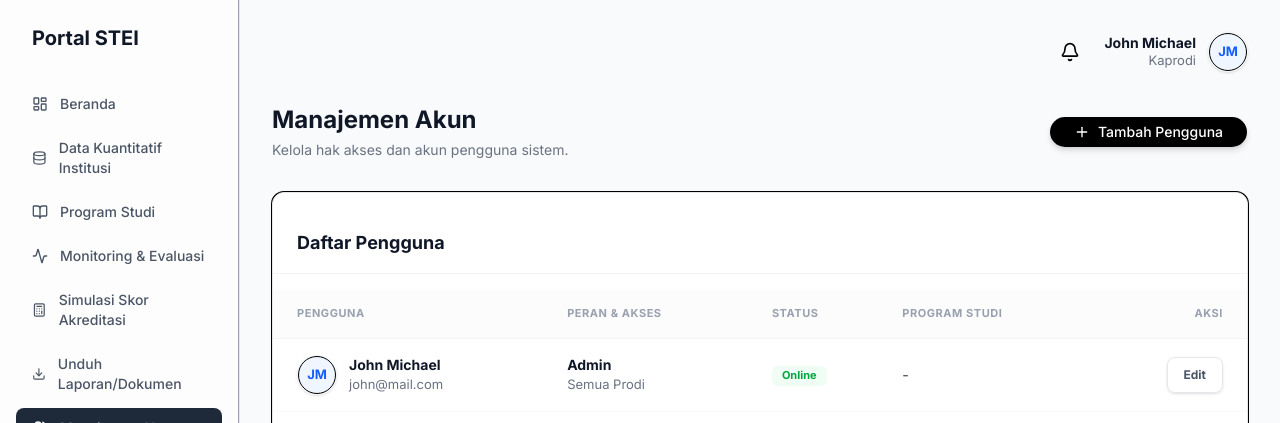
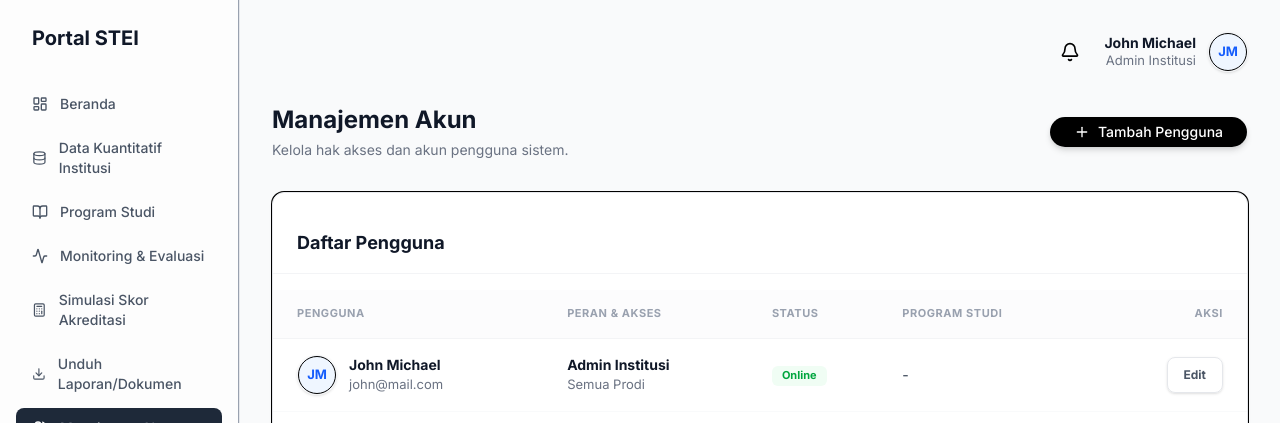
Before and after one commit to nazihnajmudin/mirror-ppl-g3-6-if3250_k03_g06_stei1-fe, a Next.js app: page /manajemen-akun in a window 1280 px wide. Shown: the top 423 px of the page. Built offline with nearby package versions, Linux system fonts and the light colour scheme.

Commit message:
chore: update user profile in header and manajemen akun

```diff
--- a/src/app/(manajemen-akun)/manajemen-akun/page.tsx
+++ b/src/app/(manajemen-akun)/manajemen-akun/page.tsx
@@ -43,7 +43,7 @@ const mockUsers: UserData[] = [
     id: "1",
     name: "John Michael",
     email: "john@mail.com",
-    role: "Admin",
+    role: "Admin Institusi",
     access: "Semua Prodi",
     status: "Online",
     prodi: "-",
--- a/src/components/layout/header.tsx
+++ b/src/components/layout/header.tsx
@@ -9,7 +9,7 @@ export function Header() {
       <div className="flex items-center gap-3">
         <div className="flex flex-col items-end">
           <span className="text-[14px] font-bold text-gray-900 leading-tight">John Michael</span>
-          <span className="text-[13px] text-gray-500">Kaprodi</span>
+          <span className="text-[13px] text-gray-500">Admin Institusi</span>
         </div>
         <Avatar className="w-10 h-10 border border-gray-100 shadow-sm">
           <AvatarImage src="" alt="Profile" />
```
